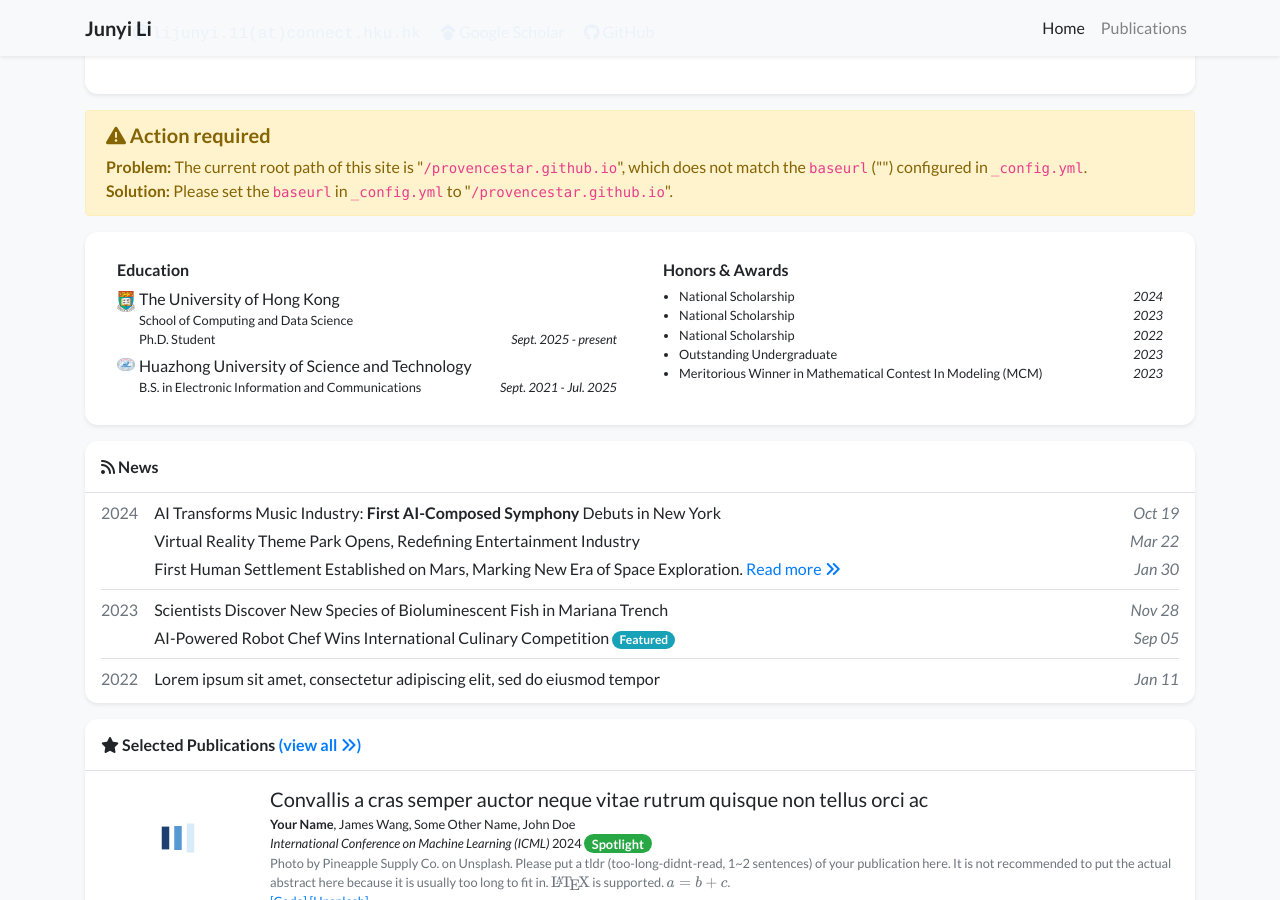
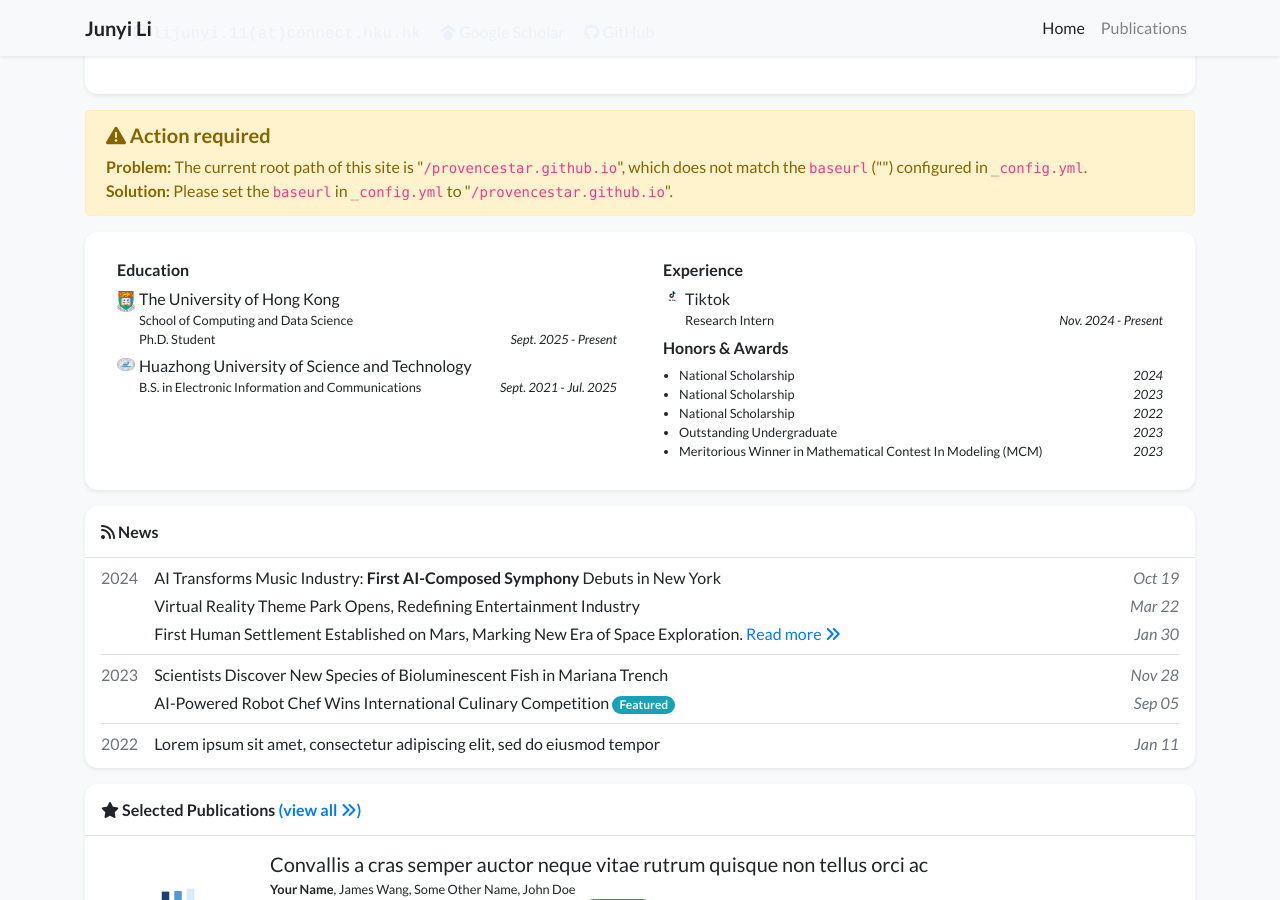
Before and after one commit to ProvenceStar/provencestar.github.io, a Jekyll site: the page built from index.html, in a window 1280 px wide and 900 px high, scrolled down 397 px. Built offline with Jekyll 4.4.1, drawn with Linux system fonts in a browser that asks for light colours; nearby versions of some CDN libraries; a style sheet for code colours, icons or effects is not loaded.

Commit message:
update experience

```diff
--- a/_data/profile.yml
+++ b/_data/profile.yml
@@ -36,11 +36,17 @@ education:
   position: >-
     School of Computing and Data Science <br/>
     Ph.D. Student
-  date: Sept. 2025 - present
+  date: Sept. 2025 - Present
 - name: Huazhong University of Science and Technology
   logo: assets/images/badges/HUST_Logo.png
   position: B.S. in Electronic Information and Communications
   date: Sept. 2021 - Jul. 2025
+
+experience:
+- name: Tiktok
+  logo: assets/images/badges/Tiktok_Logo.png
+  position: Research Intern
+  date: Nov. 2024 - Present
 
 awards:
 - name: National Scholarship
```
Also changed, not shown: assets/images/badges/Tiktok_Logo.png (added).
